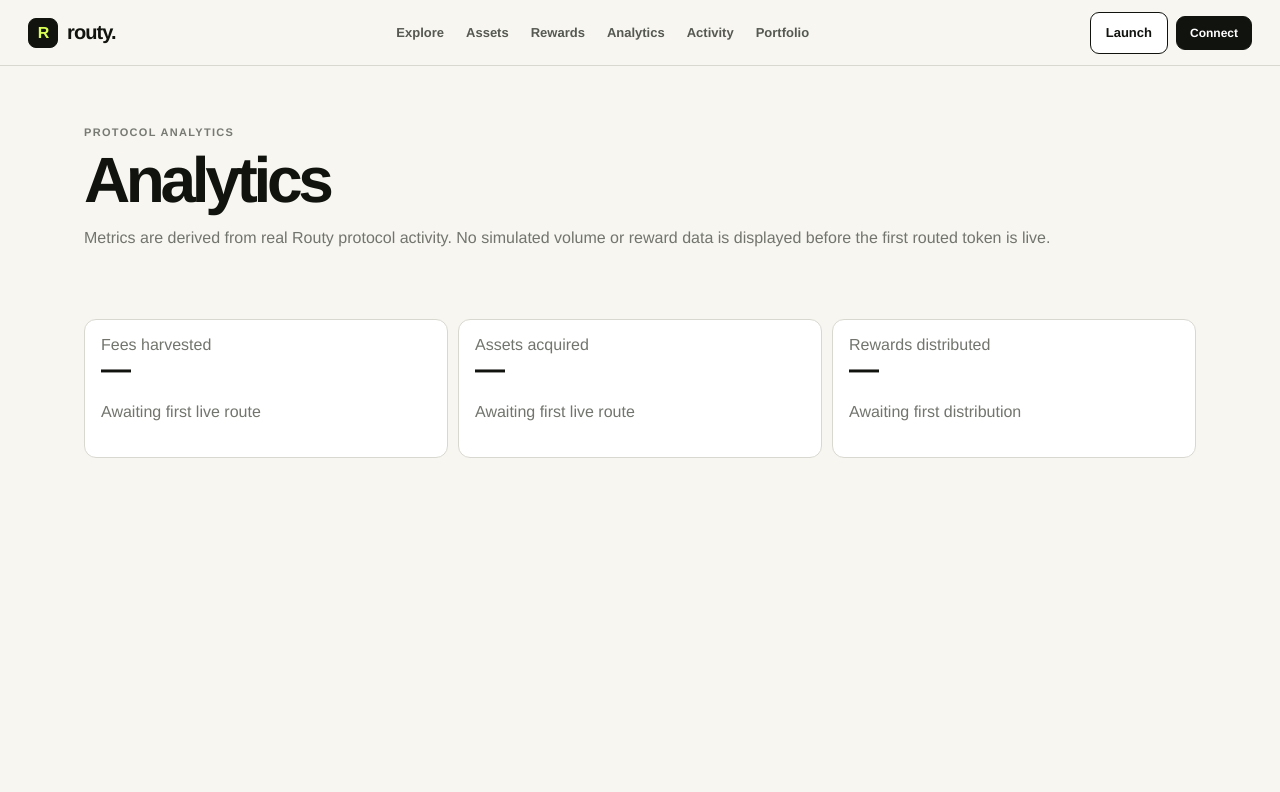
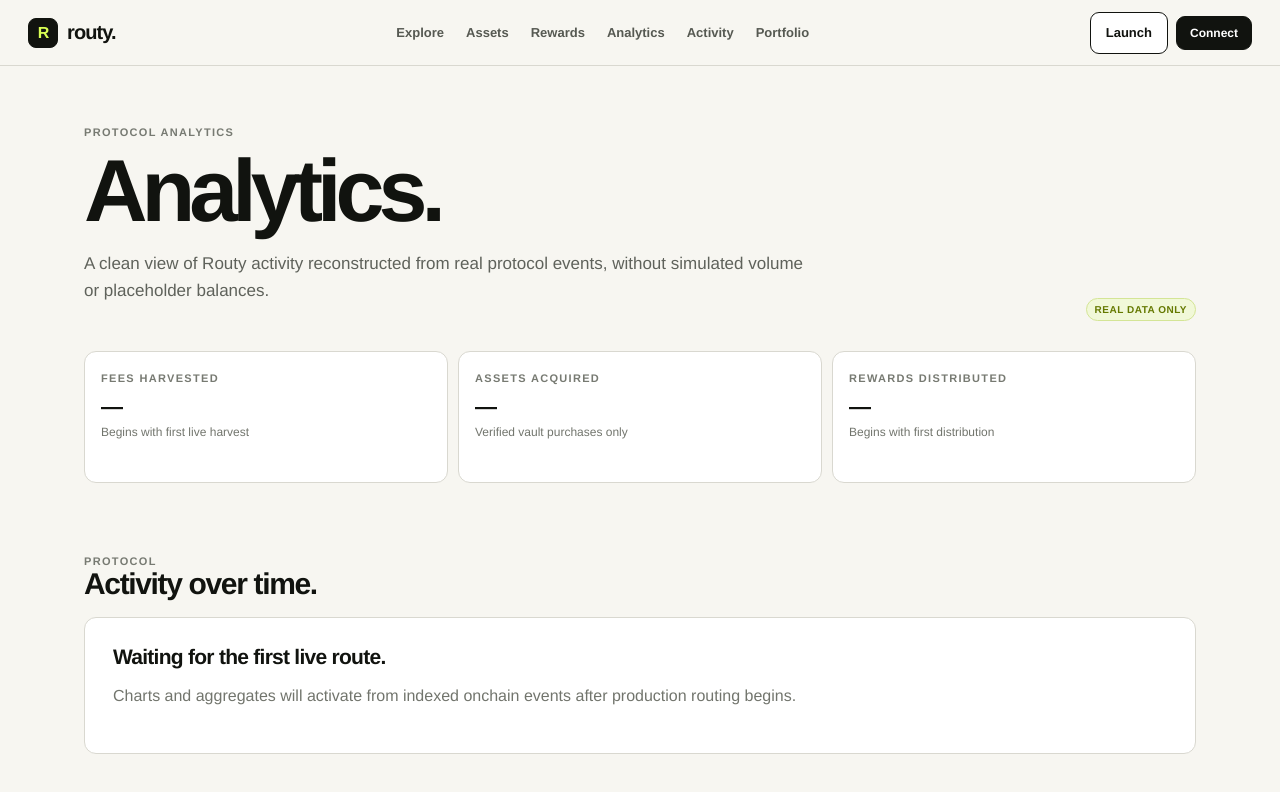
Before and after one commit to RoutyFund/Routy-Fund, a Next.js app: page /analytics in a window 1280 px wide. Shown: the top 792 px of the page. Built offline with nearby package versions, Linux system fonts and the light colour scheme; no server answers.

Commit message:
ui: complete Routy public app redesign

```diff
--- a/src/app/analytics/page.tsx
+++ b/src/app/analytics/page.tsx
@@ -1 +1,3 @@
-import Nav from "@/components/Nav";export default function Analytics(){return <main className="shell"><Nav/><div className="wrap"><span className="kicker">Protocol analytics</span><h1 style={{fontSize:64}}>Analytics</h1><p className="muted">Metrics are derived from real Routy protocol activity. No simulated volume or reward data is displayed before the first routed token is live.</p><div className="grid section"><div className="card"><span className="muted">Fees harvested</span><h2>—</h2><p className="muted">Awaiting first live route</p></div><div className="card"><span className="muted">Assets acquired</span><h2>—</h2><p className="muted">Awaiting first live route</p></div><div className="card"><span className="muted">Rewards distributed</span><h2>—</h2><p className="muted">Awaiting first distribution</p></div></div></div></main>}
+import Nav from "@/components/Nav";
+const metrics=[["Fees harvested","—","Begins with first live harvest"],["Assets acquired","—","Verified vault purchases only"],["Rewards distributed","—","Begins with first distribution"]];
+export default function Analytics(){return <main className="shell"><Nav/><div className="wrap"><header className="page-head"><div className="page-head-copy"><span className="eyebrow">Protocol analytics</span><h1>Analytics.</h1><p className="lead">A clean view of Routy activity reconstructed from real protocol events, without simulated volume or placeholder balances.</p></div><span className="pill">Real data only</span></header><div className="proof-grid">{metrics.map(([l,v,d])=><article className="proof-card" key={l}><span className="micro">{l}</span><strong>{v}</strong><p>{d}</p></article>)}</div><section className="section"><div className="section-head"><div><span className="micro">PROTOCOL</span><h2>Activity over time.</h2></div></div><div className="empty-state"><h3>Waiting for the first live route.</h3><p className="muted">Charts and aggregates will activate from indexed onchain events after production routing begins.</p></div></section></div></main>}
```
